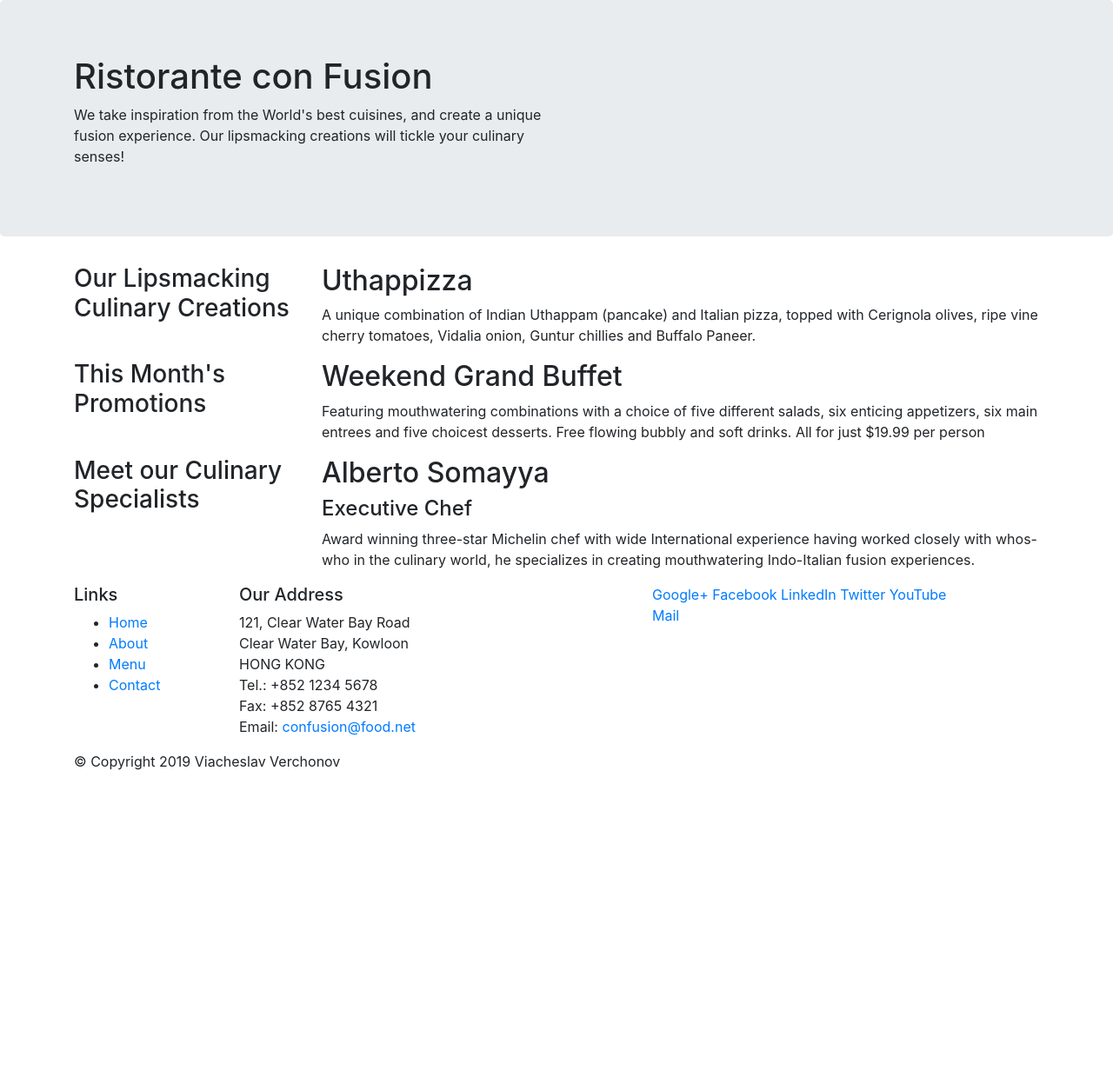
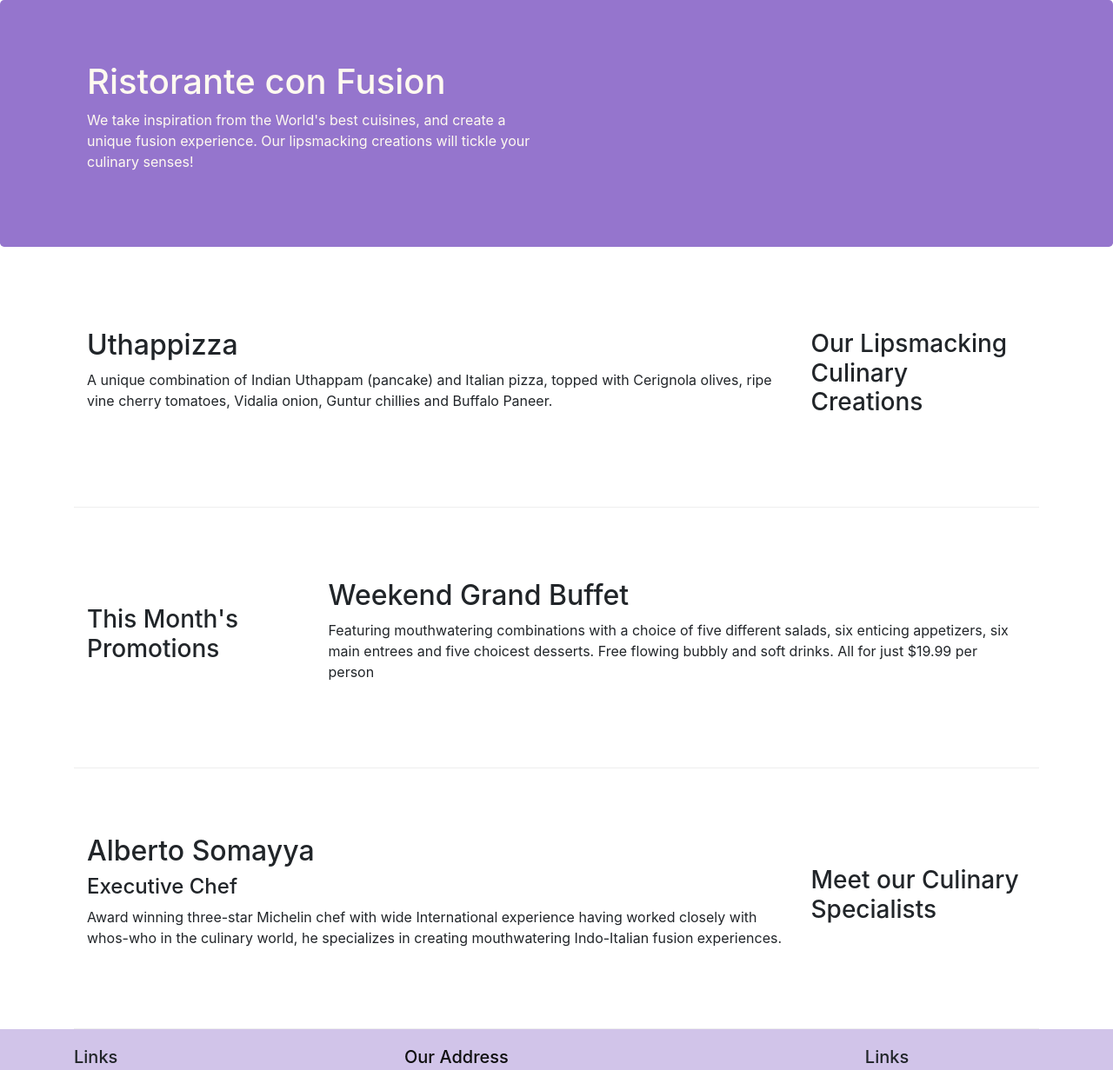
Before and after one commit to shibasensei/frontendUIHongKongUniverity, a website: page index.html in a window 1280 px wide. Shown: the top 1231 px of the page at 87% size. Before the commit the page ends 904 px from the top, so only its background shows below. Drawn offline with nearby package versions, Linux system fonts and the light colour scheme.

Commit message:
simple css done

```diff
--- a/index.html
+++ b/index.html
@@ -6,13 +6,14 @@
     <meta http-equiv="x-ua-compatible" content="ie=edge">
 
     <link rel="stylesheet" href="node_modules/bootstrap/dist/css/bootstrap.min.css">
+    <link rel="stylesheet" href="./styles/styles.css">
 
     <title></title>
   </head>
   <body>
-    <header class="jumbotron">
+    <header class="jumbotron ">
         <div class="container">
-            <div class="row">
+            <div class="row row-header ">
                 <div class="col-12 col-sm-6">
                     <h1>Ristorante con Fusion</h1>
                     <p>We take inspiration from the World's best cuisines, and create a unique fusion experience. Our lipsmacking creations will tickle your culinary senses!</p>
@@ -24,18 +25,18 @@
     </header>
 
     <div class="container">
-        <div class="row">
-            <div class="col-12 col-sm-4 col-md-3">
+        <div class="row row-content align-items-center">
+            <div class="col-12 col-sm-4 col-md-3 order-sm-last">
                 <h3>Our Lipsmacking Culinary Creations</h3>
             </div>
-            <div class="col col-sm col-md">
+            <div class="col col-sm col-md order-sm-first">
                 <h2>Uthappizza</h2>
                 <p>A unique combination of Indian Uthappam (pancake) and Italian pizza, topped with Cerignola olives, ripe vine cherry tomatoes, Vidalia onion, Guntur chillies and Buffalo Paneer.</p>
             </div>
         </div>
 
 
-        <div class="row">
+        <div class="row row-content align-items-center">
             <div class="col-12 col-sm-4 col-md-3">
                 <h3>This Month's Promotions</h3>
             </div>
@@ -45,11 +46,11 @@
             </div>
         </div>
 
-        <div class="row">
-            <div class="col-12 col-sm-4 col-md-3">
+        <div class="row row-content align-items-center">
+            <div class="col-12 col-sm-4 col-md-3 order-sm-last">
                 <h3>Meet our Culinary Specialists</h3>
             </div>
-            <div class="col col-sm col-md">
+            <div class="col col-sm col-md order-sm-first">
                 <h2>Alberto Somayya</h2>
                 <h4>Executive Chef</h4>
                 <p>Award winning three-star Michelin chef with wide International experience having worked closely with whos-who in the culinary world, he specializes in creating mouthwatering Indo-Italian fusion experiences. </p>
@@ -57,19 +58,19 @@
         </div>
     </div>
 
-    <footer>
+    <footer class="footer">
         <div class="container">
             <div class="row">
-                <div class="col-4 col-sm-2">
+                <div class="col-5 col-sm-2 col-md-4">
                     <h5>Links</h5>
-                    <ul>
+                    <ul class="list-unstyled">
                         <li><a href="#">Home</a></li>
                         <li><a href="#">About</a></li>
                         <li><a href="#">Menu</a></li>
                         <li><a href="#">Contact</a></li>
                     </ul>
                 </div>
-                <div class="col-7 col-sm-5">
+                <div class="col-7 col-sm-5 col-md-4 address">
                     <h5>Our Address</h5>
                     <address>
 		              121, Clear Water Bay Road<br>
@@ -81,18 +82,21 @@
 		           </address>
                 </div>
                 <div class="col-12 col-sm-4">
-                    <div>
-                        <a href="http://google.com/+">Google+</a>
-                        <a href="http://www.facebook.com/profile.php?id=">Facebook</a>
-                        <a href="http://www.linkedin.com/in/">LinkedIn</a>
-                        <a href="http://twitter.com/">Twitter</a>
-                        <a href="http://youtube.com/">YouTube</a>
-                        <a href="mailto:">Mail</a>
+                    <div class="text-center">
+                      <h5>Links</h5>
+                      <ul class="list-unstyled">
+                          <li><a href="#">Google</a></li>
+                          <li><a href="#">Facebook</a></li>
+                          <li><a href="#">GitHub</a></li>
+                          <li><a href="#">Twitter</a></li>
+                          <li><a href="#">YouTube</a></li>
+                          <li><a href="#">Gmail</a></li>
+                      </ul>
                     </div>
                 </div>
            </div>
-           <div class="row">
-                <div class="col-auto">
+           <div class="row justify-content-center">
+                <div class="col-auto ">
                     <p>© Copyright 2019 Viacheslav Verchonov</p>
                 </div>
            </div>
--- /dev/null
+++ b/styles/styles.css
@@ -0,0 +1,34 @@
+.row-header {
+  margin: 0 auto;
+  padding: 0px auto;
+}
+
+.row-content {
+  margin: 0px auto;
+  padding: 50px 0px 50px 0px;
+  border-bottom: 1px ridge;
+  min-height: 300px;
+}
+
+.footer {
+  background-color: #d1c4e9;
+  margin: 0px auto;
+  padding: 20px 0px 20px 0px;
+}
+
+.jumbotron{
+  padding: 70px 30px 70px 30px;
+  margin: 0px auto;
+  background-color: #9575cd;
+  color: floralwhite;
+}
+
+.address {
+  font-size: 80%;
+  margin: 0px;
+  color: #0f0f0f;
+}
+
+.a-my {
+  width: 100%;
+}
```
